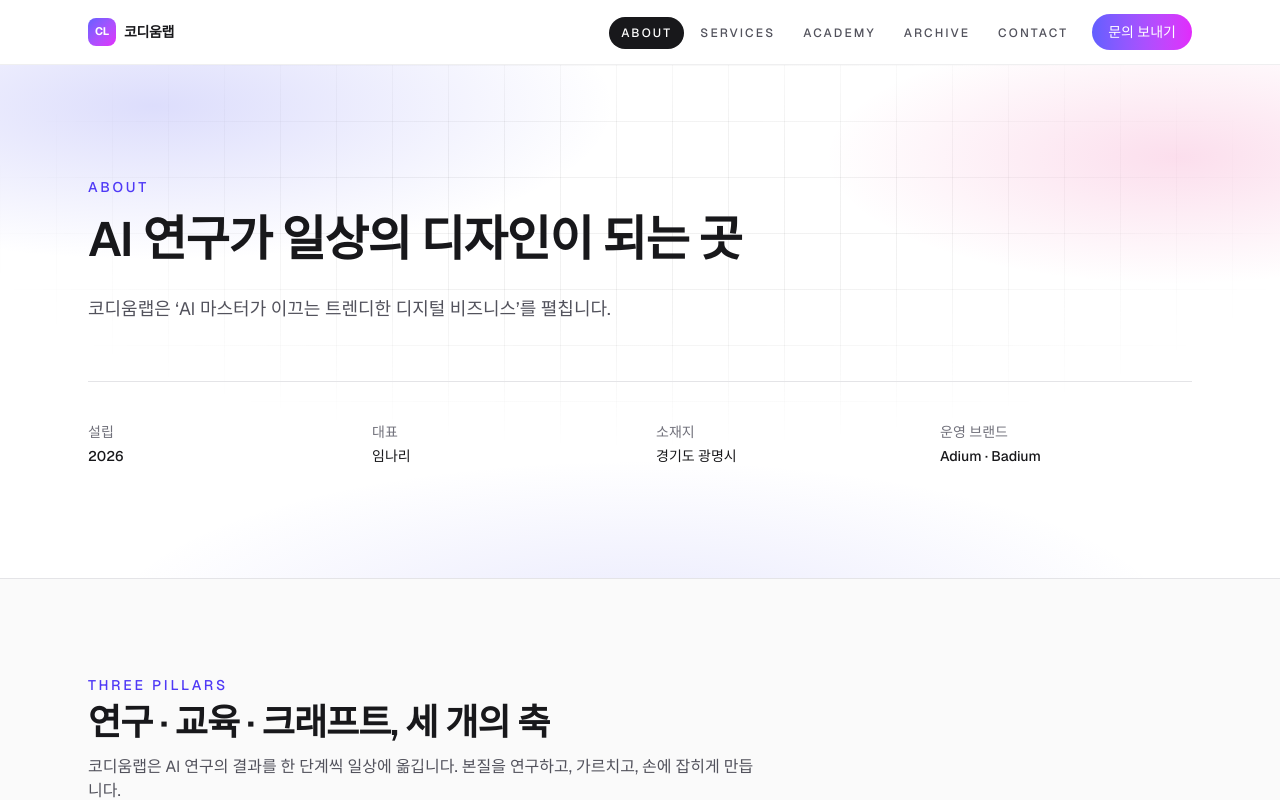
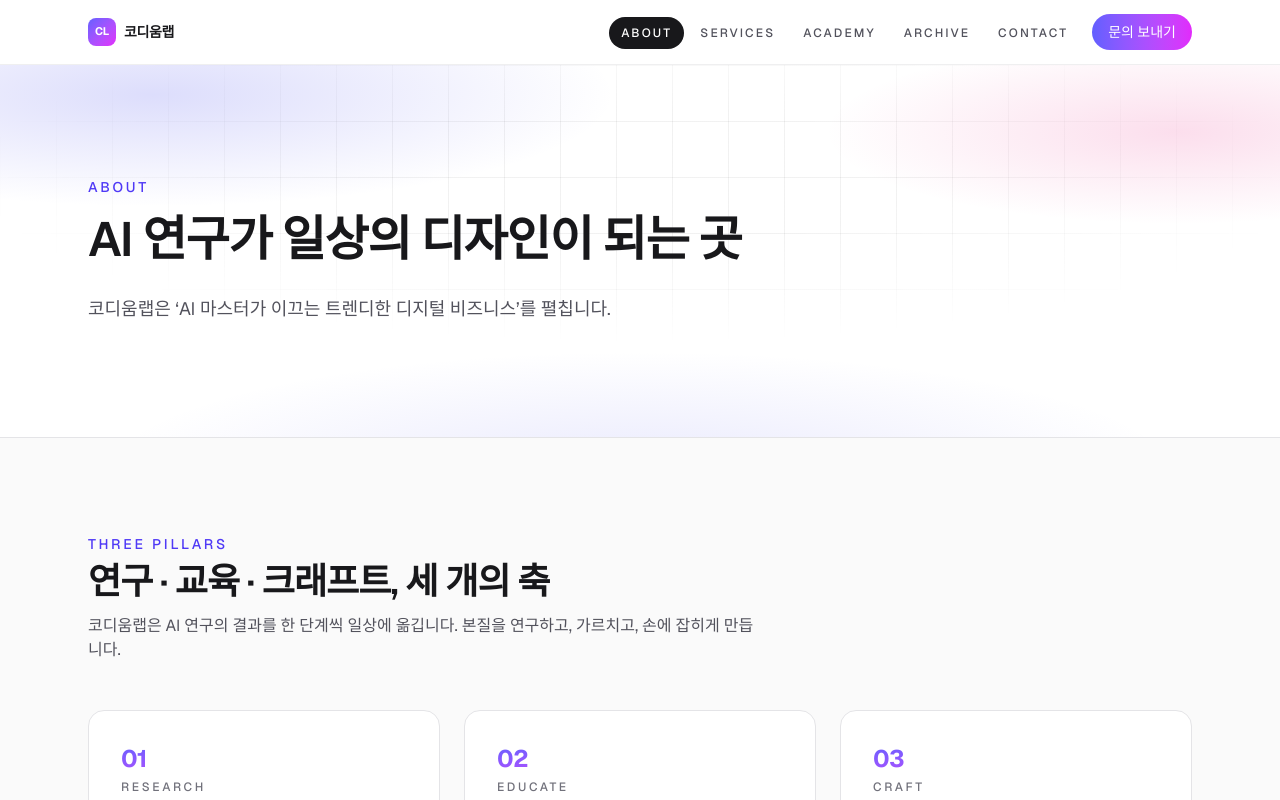
Before and after one commit to 8Emily4/codium-lab, a Next.js app: page /about in a window 1280 px wide. Shown: the top 800 px of the page. Built offline with nearby package versions, Linux system fonts and the light colour scheme.

Commit message:
Remove company info grid from About page
Drop the 설립/대표/소재지/운영 브랜드 4-column block under the vision
copy so About reads as narrative-first.

```diff
--- a/app/about/page.tsx
+++ b/app/about/page.tsx
@@ -23,33 +23,6 @@ export default function AboutPage() {
           <p className="mt-6 max-w-3xl text-base leading-7 text-zinc-600 sm:text-lg sm:leading-8 dark:text-zinc-300">
             {company.vision.body}
           </p>
-
-          <dl className="mt-14 grid grid-cols-2 gap-x-8 gap-y-6 border-t border-zinc-200 pt-10 text-sm sm:grid-cols-4 dark:border-zinc-800">
-            <div>
-              <dt className="text-zinc-500 dark:text-zinc-400">설립</dt>
-              <dd className="mt-1 font-medium text-zinc-900 dark:text-zinc-100">
-                {company.foundedYear}
-              </dd>
-            </div>
-            <div>
-              <dt className="text-zinc-500 dark:text-zinc-400">대표</dt>
-              <dd className="mt-1 font-medium text-zinc-900 dark:text-zinc-100">
-                {company.ceo}
-              </dd>
-            </div>
-            <div>
-              <dt className="text-zinc-500 dark:text-zinc-400">소재지</dt>
-              <dd className="mt-1 font-medium text-zinc-900 dark:text-zinc-100">
-                {company.location}
-              </dd>
-            </div>
-            <div>
-              <dt className="text-zinc-500 dark:text-zinc-400">운영 브랜드</dt>
-              <dd className="mt-1 font-medium text-zinc-900 dark:text-zinc-100">
-                Adium · Badium
-              </dd>
-            </div>
-          </dl>
         </div>
       </section>
 
```
